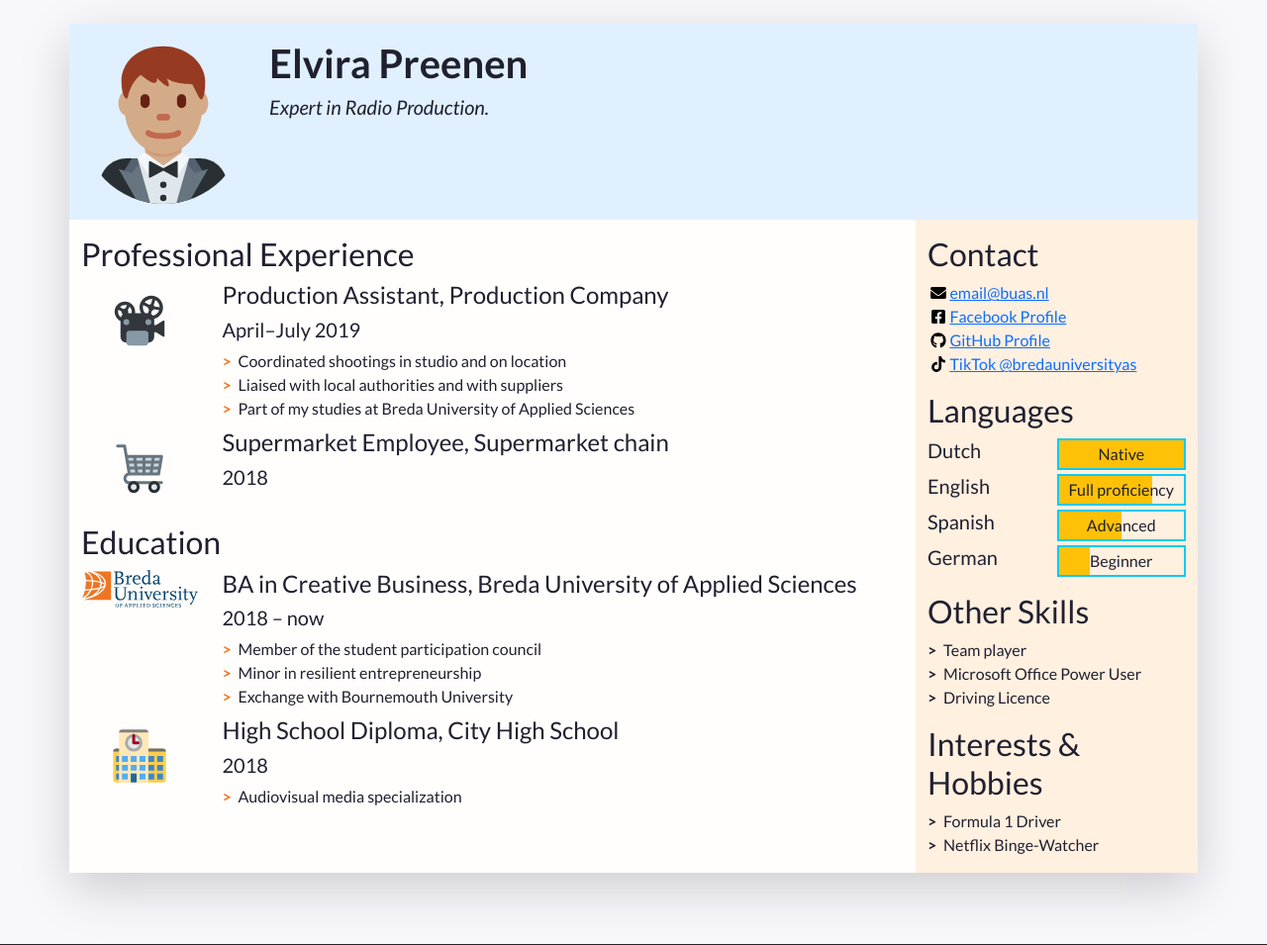
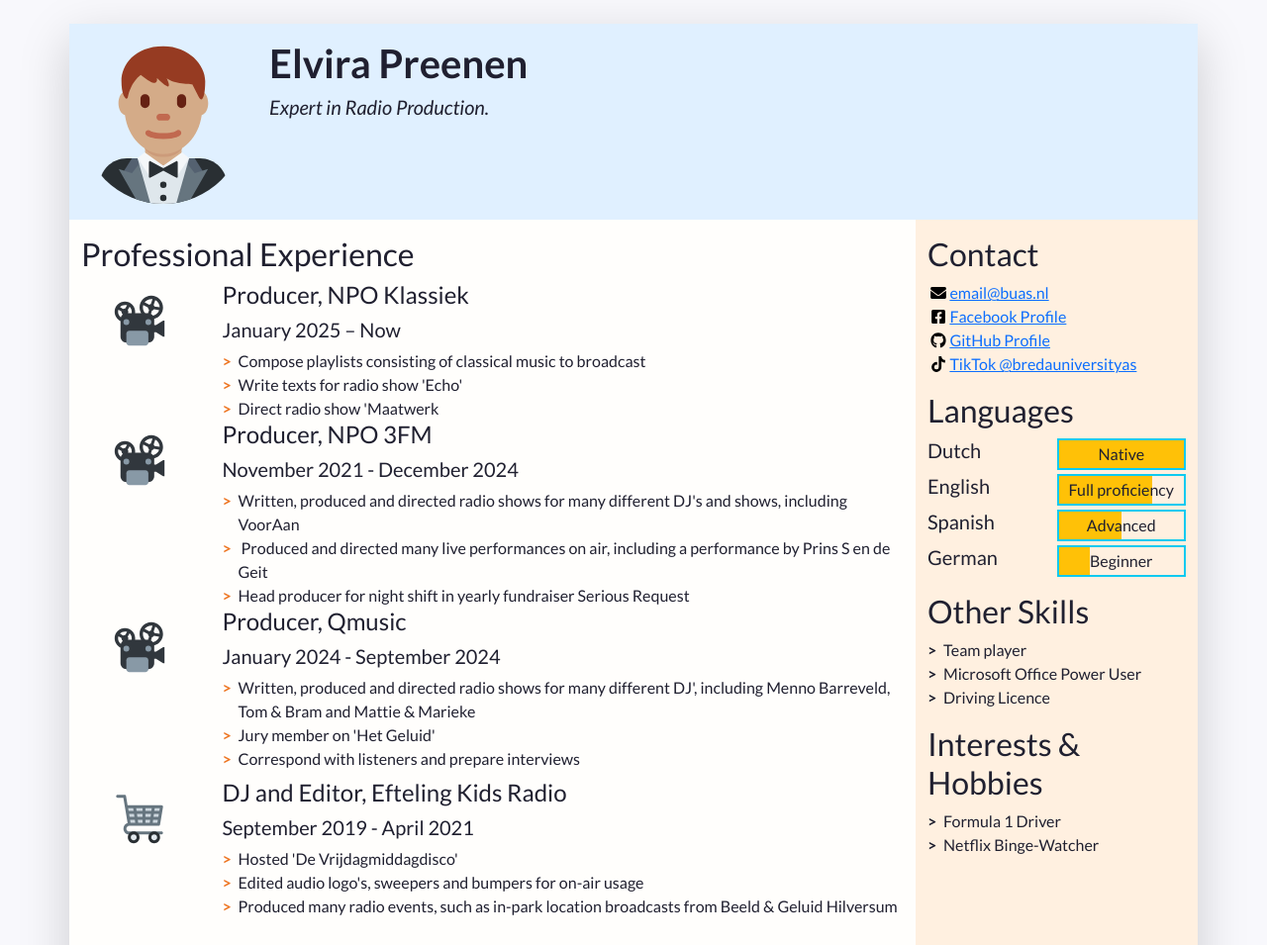
Before and after one commit to 170429/curriculumvitae, a plain HTML site: page index.html in a window 1280 px wide. Shown: the top 955 px of the page at 99% size. Drawn offline with nearby package versions, Linux system fonts and the light colour scheme.

Commit message:
Updated jobs

```diff
--- a/index.html
+++ b/index.html
@@ -84,13 +84,39 @@
                   <img class="biography-logo mw-100 d-block mx-auto" src="images/employers/projector.svg" alt="Company logo" width="80">
                 </div>
                 <div class="biography-contents col-9 col-sm-10 col-md-9 col-lg-10">
-                  <h4>Production Assistant, Production Company</h4>
-                  <h5>April&ndash;July 2019</h5>
+                  <h4>Producer, NPO Klassiek</h4>
+                  <h5>January 2025 – Now</h5>
                   <!-- Use the list below to talk about your achievements -->
                   <ul class="biography-details list-unstyled">
-                    <li>Coordinated shootings in studio and on location</li>
-                    <li>Liaised with local authorities and with suppliers</li>
-                    <li>Part of my studies at Breda University of Applied Sciences</li>
+                    <li>Compose playlists consisting of classical music to broadcast&nbsp; &nbsp;</li>
+                    <li>Write texts for radio show 'Echo'&nbsp; &nbsp;</li>
+                    <li>Direct radio show 'Maatwerk&nbsp;</li>
+                  </ul>
+                </div>
+				<div class="logo-container col-3 col-sm-2 col-md-3 col-lg-2">
+                  <img class="biography-logo mw-100 d-block mx-auto" src="images/employers/projector.svg" alt="Company logo" width="80">
+                </div>
+				<div class="biography-contents col-9 col-sm-10 col-md-9 col-lg-10">
+                  <h4>Producer, NPO 3FM</h4>
+                  <h5>November 2021 - December 2024</h5>
+                  <!-- Use the list below to talk about your achievements -->
+                  <ul class="biography-details list-unstyled">
+                    <li>Written, produced and directed radio shows for many different DJ's and shows, including VoorAan&nbsp; &nbsp; &nbsp; &nbsp; &nbsp; &nbsp; &nbsp; &nbsp; &nbsp; &nbsp; &nbsp;&nbsp;</li>
+                    <li>&nbsp;Produced and directed many live performances on air, including a performance by Prins S en de Geit</li>
+                    <li>Head producer for night shift in yearly fundraiser Serious Request&nbsp;</li>
+                  </ul>
+                </div>
+				<div class="logo-container col-3 col-sm-2 col-md-3 col-lg-2">
+                  <img class="biography-logo mw-100 d-block mx-auto" src="images/employers/projector.svg" alt="Company logo" width="80">
+                </div>
+				<div class="biography-contents col-9 col-sm-10 col-md-9 col-lg-10">
+                  <h4>Producer, Qmusic&nbsp;</h4>
+                  <h5>January 2024 - September 2024</h5>
+                  <!-- Use the list below to talk about your achievements -->
+                  <ul class="biography-details list-unstyled">
+                    <li>Written, produced and directed radio shows for many different DJ', including Menno Barreveld, Tom &amp; Bram and Mattie &amp; Marieke&nbsp;&nbsp;</li>
+                    <li>Jury member on 'Het Geluid'&nbsp;</li>
+                    <li>Correspond with listeners and prepare interviews&nbsp;&nbsp;</li>
                   </ul>
                 </div>
               </li>
@@ -102,9 +128,14 @@
                   <img class="biography-logo mw-100 d-block mx-auto" src="images/employers/trolley.svg" alt="Company logo" width="80">
                 </div>
                 <div class="biography-contents col-9 col-sm-10 col-md-9 col-lg-10">
-                  <h4>Supermarket Employee, Supermarket chain</h4>
-                  <h5>2018</h5>
-                  <!-- This entry doesn't have a list of achievements, but you can copy-paste the one from above -->
+                  <h4>DJ and Editor, Efteling Kids Radio&nbsp;&nbsp;</h4>
+                  <h5>September 2019 - April 2021&nbsp;</h5>
+                  <!-- Use the list below to talk about your achievements -->
+                  <ul class="biography-details list-unstyled">
+                    <li>Hosted 'De Vrijdagmiddagdisco'&nbsp;&nbsp;</li>
+                    <li>Edited audio logo's, sweepers and bumpers for on-air usage</li>
+                    <li>Produced many radio events, such as in-park location broadcasts from Beeld &amp; Geluid Hilversum&nbsp; &nbsp; &nbsp; &nbsp; &nbsp; &nbsp; &nbsp;</li>
+                  </ul>
                 </div>
               </li>
 
```
